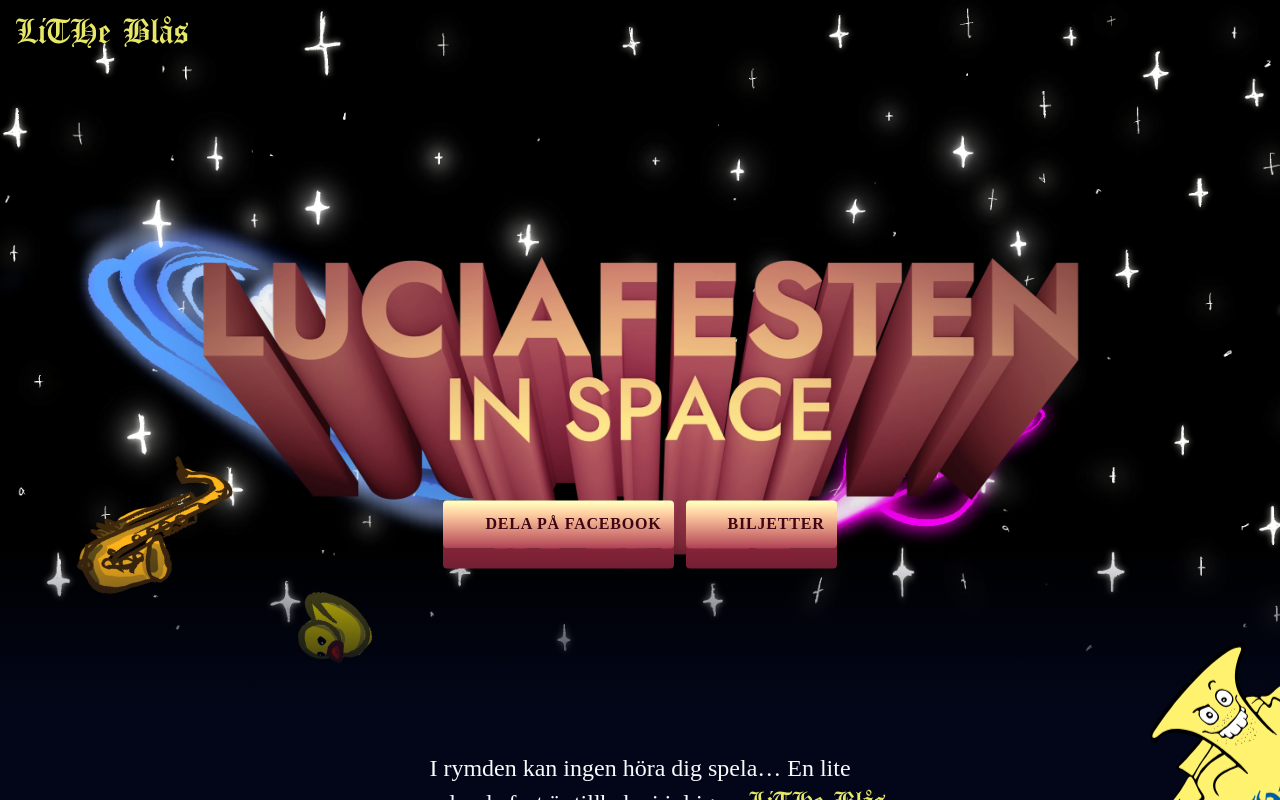
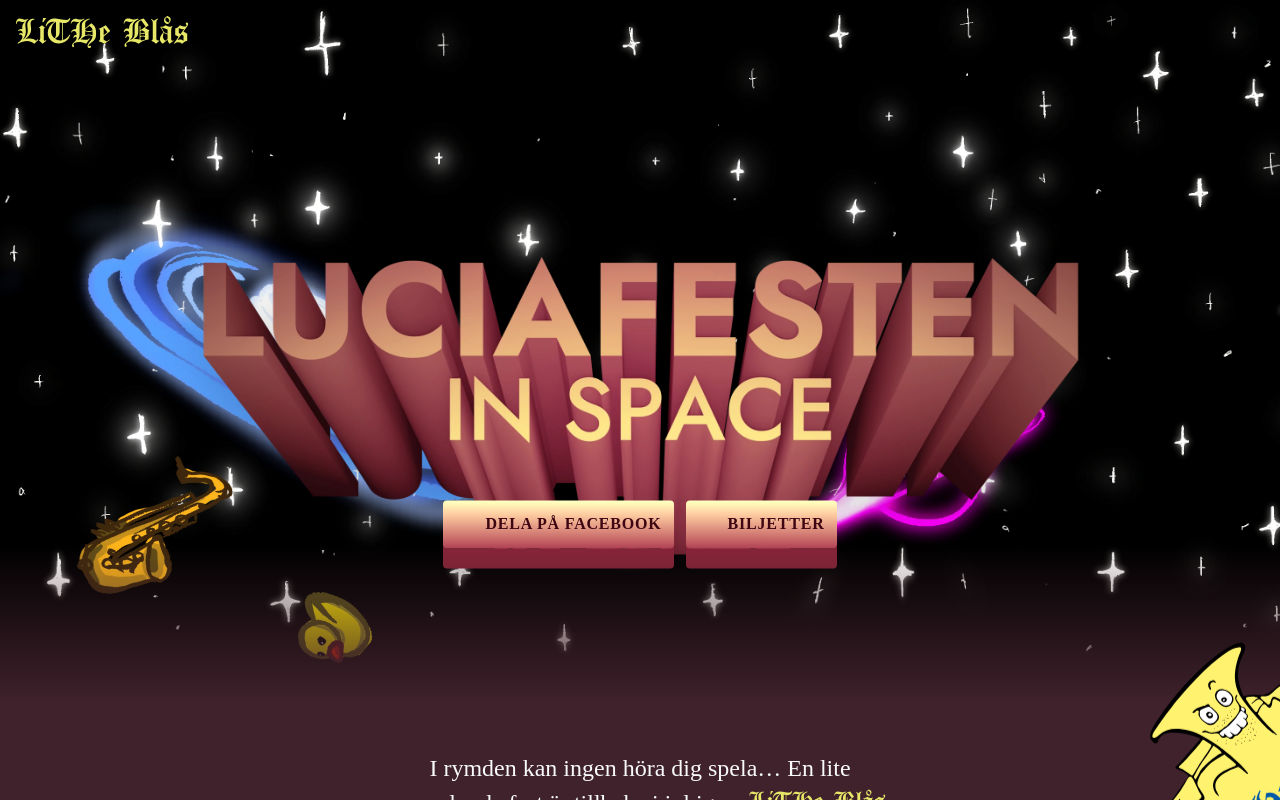
Before and after one commit to litheblas/luciafesten2025, a SvelteKit app: page / in a window 1280 px wide. Shown: the top 800 px of the page. Built offline with nearby package versions, Linux system fonts and the light colour scheme.

Commit message:
Update body bg-color

```diff
--- a/src/app.css
+++ b/src/app.css
@@ -25,10 +25,12 @@
 	--color-wine-600: oklch(0.3 0.1247 12.85);
 	--color-wine-700: oklch(0.278 0.1247 12.85);
 	--color-wine-800: oklch(0.2257 0.0789 12.85);
+
+	--color-rouge-800: oklch(0.2953 0.0481 0);
 }
 
 body {
 	min-height: 100vh;
-	background-color: var(--color-slate-950);
+	background-color: var(--color-rouge-800);
 	color: var(--color-slate-50);
 }
--- a/src/components/Hero.svelte
+++ b/src/components/Hero.svelte
@@ -271,7 +271,7 @@
 		</h1>
 	</div>
 	<div
-		class="pointer-events-none absolute bottom-0 h-[calc(20vh)] w-full bg-linear-180 from-slate-950/0 to-slate-950"
+		class="pointer-events-none absolute bottom-0 h-[calc(20vh)] w-full bg-linear-180 from-rouge-800/0 to-rouge-800"
 	></div>
 </div>
 
```
